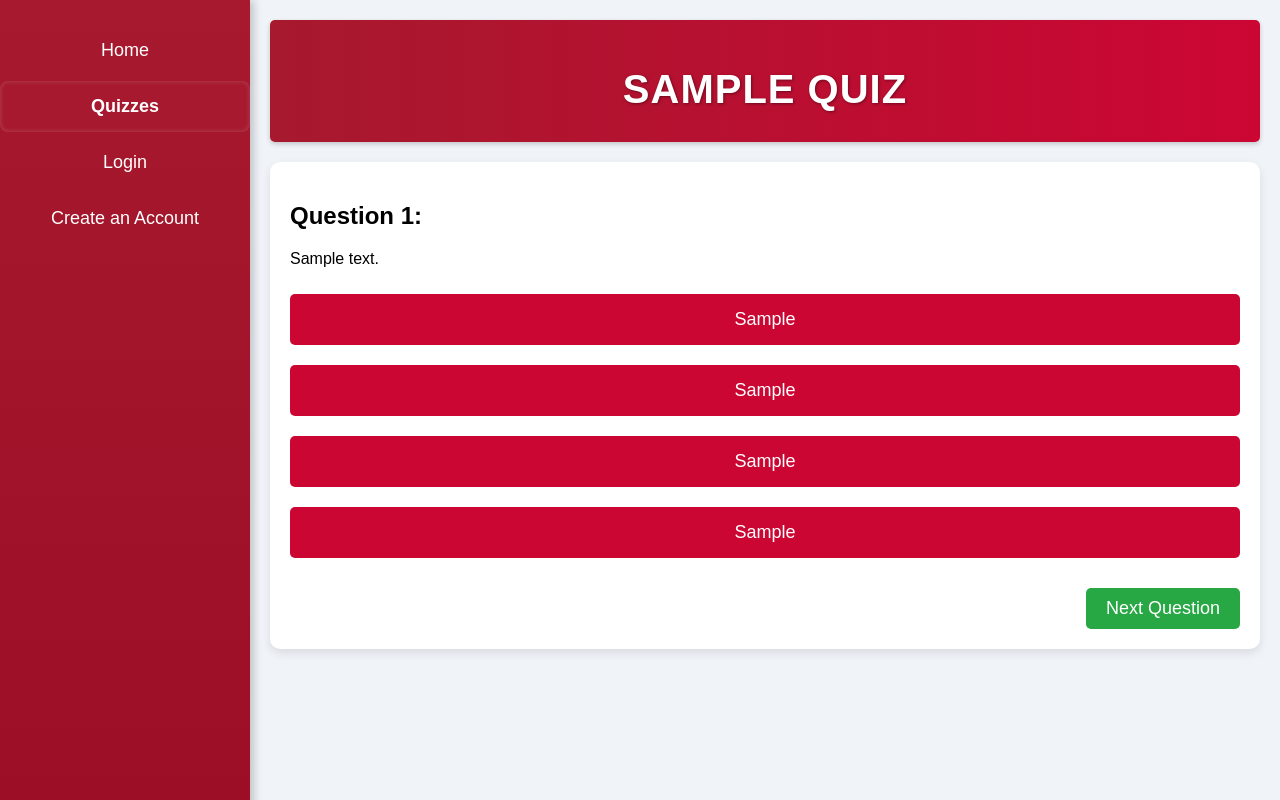
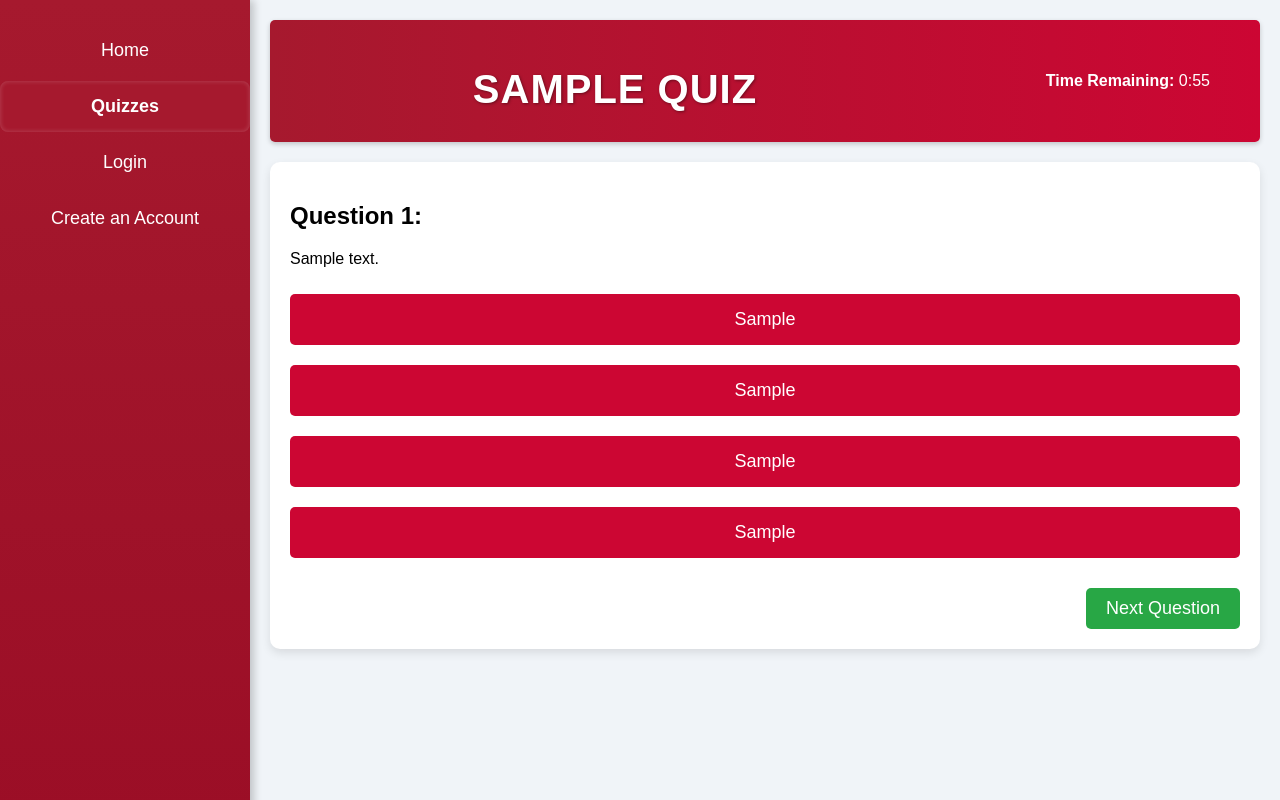
Before and after one commit to Joshua-Justus/Trivia-Game-276, a Flask app: page /play_quiz/1 in a window 1280 px wide. Run offline with Flask 3, Linux system fonts and the light colour scheme; tables that the repository leaves empty hold one stand-in row (values such as "Sample post").

Commit message:
Updated play_quiz.html
Added a timer function.

```diff
--- a/templates/play_quiz.html
+++ b/templates/play_quiz.html
@@ -25,8 +25,13 @@
 
     <!-- Main Content -->
     <div class="main-content">
-        <header>
-            <h1>{{ quiz.title }}</h1>
+        <header style="display: flex; justify-content: space-between; align-items: center;">
+            <div style="flex-grow: 1; text-align: center;">
+                <h1>{{ quiz.title }}</h1>
+            </div>
+            <div style="text-align: right; width: 250px; padding-right: 50px">
+                <p><strong>Time Remaining:</strong> <span id="timer">{{ quiz.time_limit }}:00</span></p>
+            </div>
         </header>
 
         <div class="quiz-container">
@@ -58,13 +63,33 @@
         </div>
     </div>
 
-    <!-- JavaScript to handle option selection and feedback -->
+    <!-- JavaScript to handle option selection, feedback, and timer -->
     <script>
         document.addEventListener("DOMContentLoaded", () => {
             const optionButtons = document.querySelectorAll(".option-btn");
             const feedbackMessage = document.getElementById("feedback-message");
             const correctAnswer = "{{ quiz.current_question.correct_answer }}";
             const nextButtonForm = document.querySelector(".next-question form");
+            const timerElement = document.getElementById("timer");
+
+            let timeRemaining = {{quiz.time_limit}} * 60; // Convert minutes to seconds
+
+            function startTimer() {
+                const timerInterval = setInterval(() => {
+                    const minutes = Math.floor(timeRemaining / 60);
+                    const seconds = timeRemaining % 60;
+                    timerElement.textContent = `${minutes}:${seconds < 10 ? '0' : ''}${seconds}`;
+                    timeRemaining--;
+
+                    // If time runs out, submit the next question
+                    if (timeRemaining < 0) {
+                        clearInterval(timerInterval);
+                        nextButtonForm.submit();
+                    }
+                }, 1000);
+            }
+
+            startTimer();
 
             optionButtons.forEach(button => {
                 button.addEventListener("click", () => {
```
